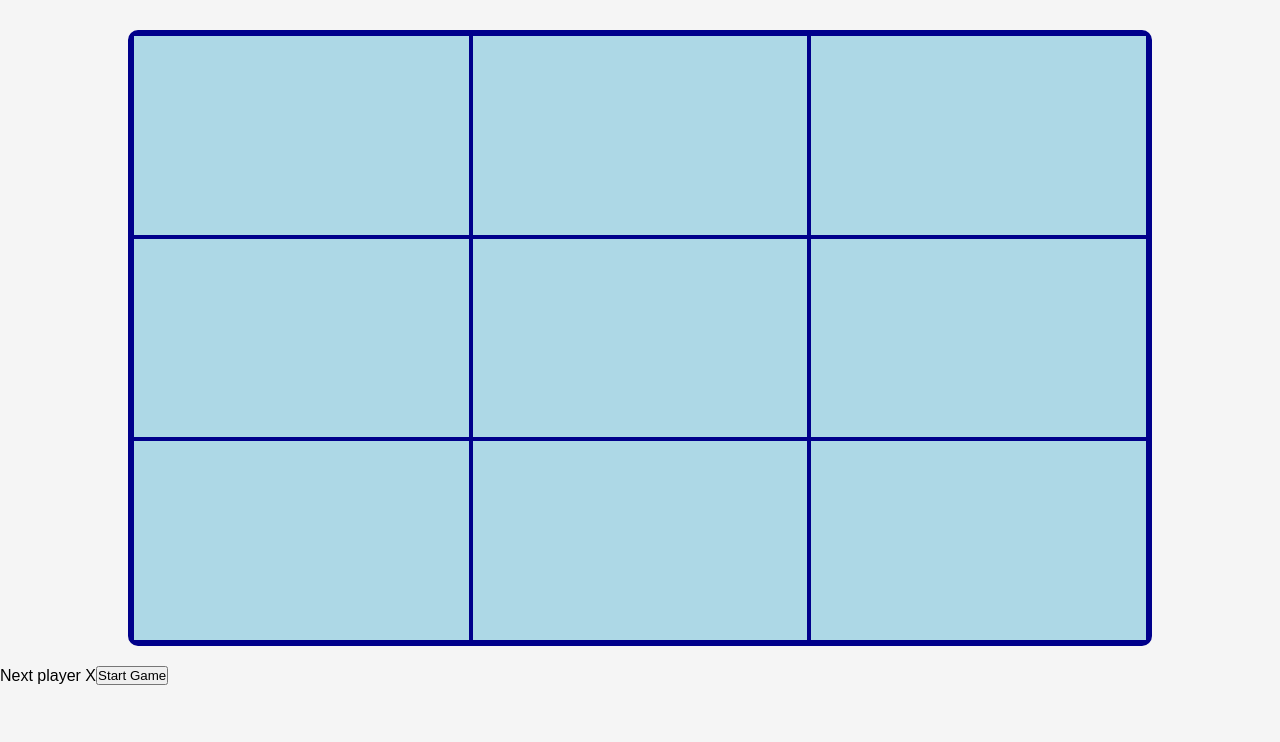
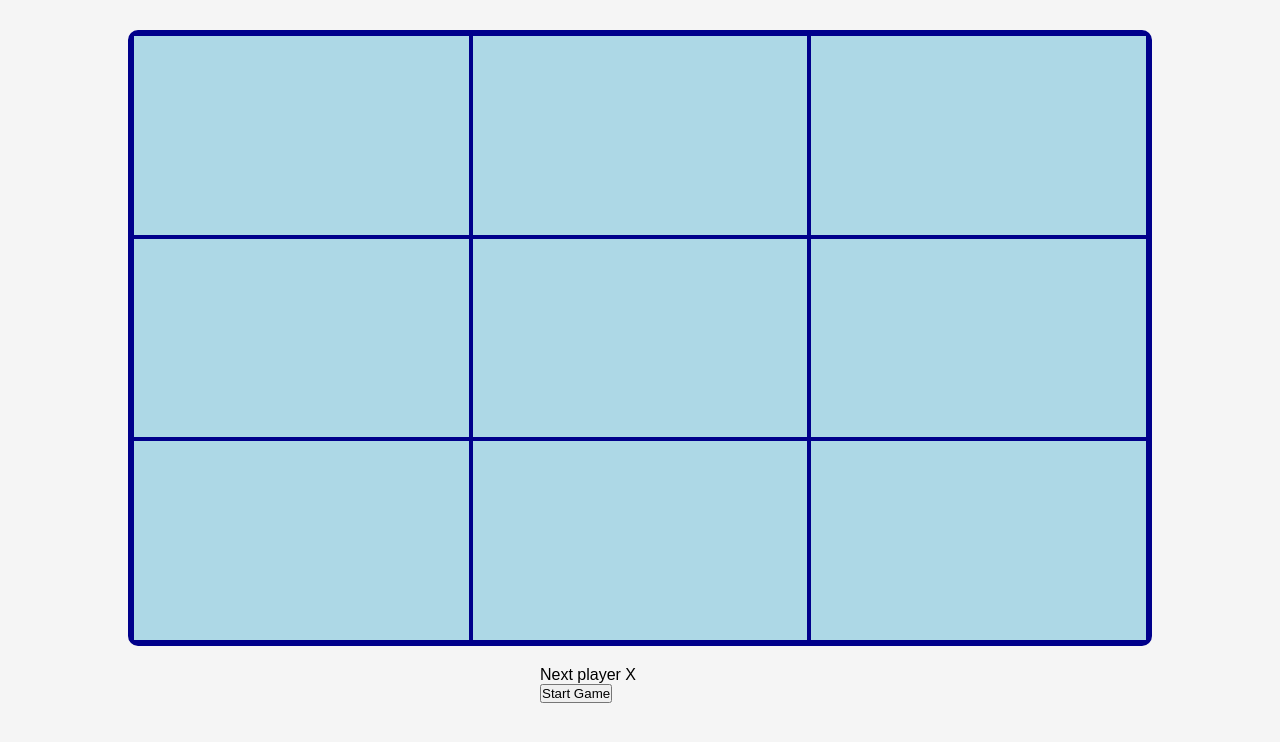
Before and after one commit to lucaswilliameufrasio/tic-tac-toe-react, a React (Create React App) app: page / in a window 1280 px wide. Shown: the top 742 px of the page. Built offline with nearby package versions, Linux system fonts and the light colour scheme.

Commit message:
fix: typo on styles of Game component

```diff
--- a/src/components/Game/styles.js
+++ b/src/components/Game/styles.js
@@ -1,9 +1,7 @@
 const styles = {
     winner: {
-        widht: '280px',
+        width: '200px',
         margin: '20px auto',
-        display: 'flex',
-        alignItems: 'center',
     }
 }
 
```
